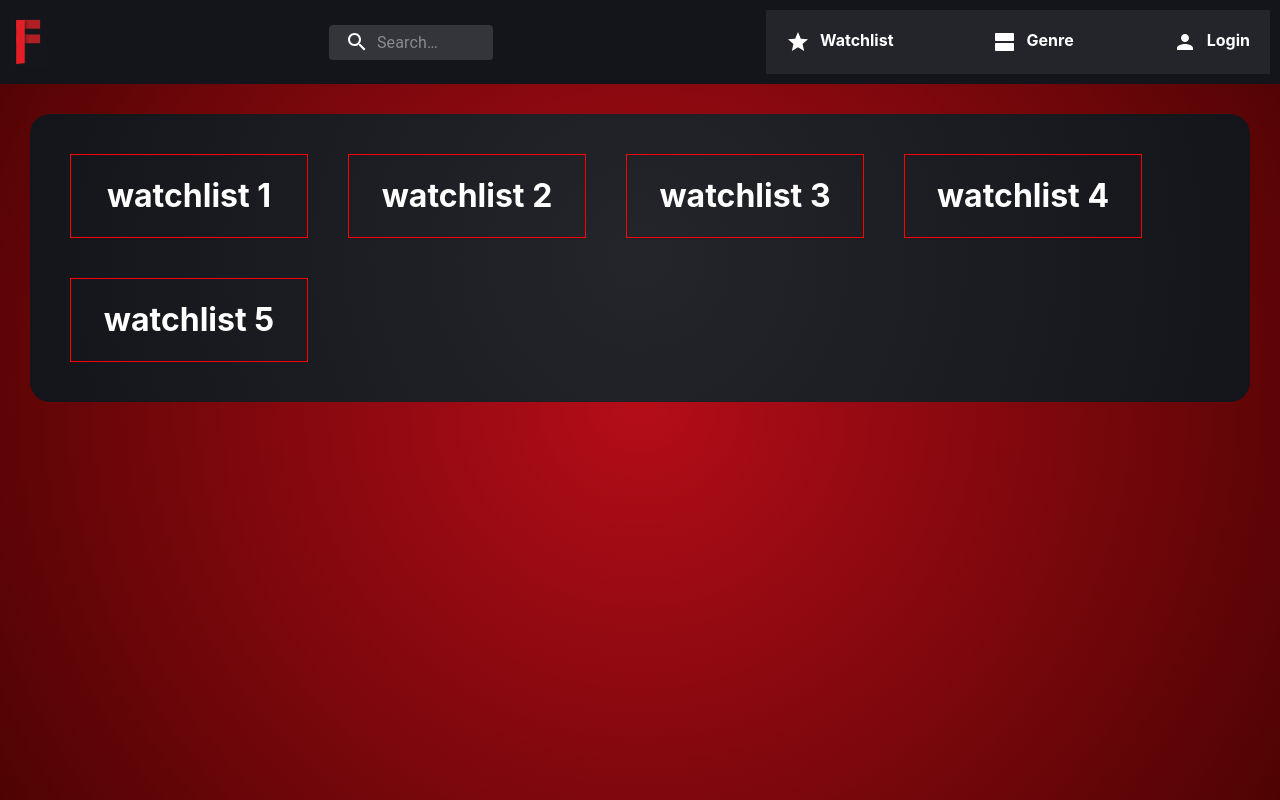
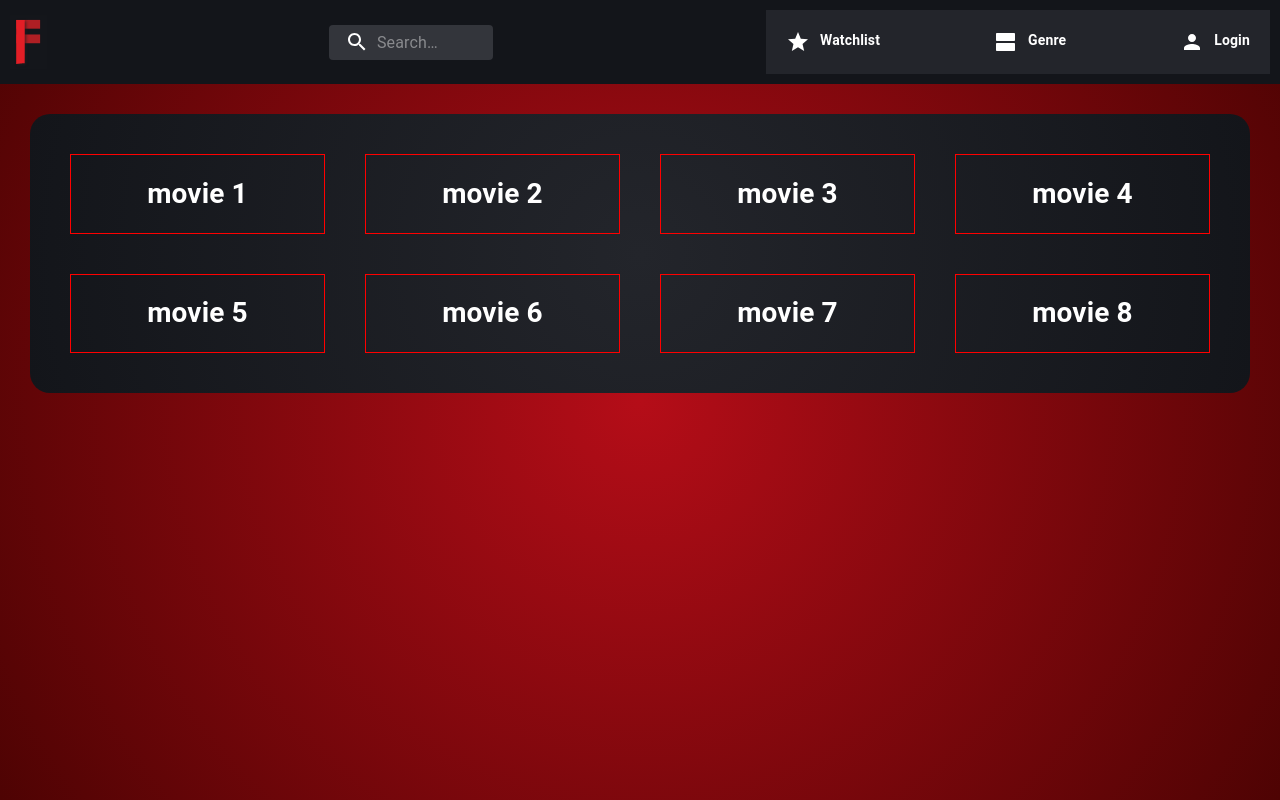
Before and after one commit to anthel/inlamning2_filmapp, a React (Create React App) app in the folder flix-net/: page /Watchlist in a window 1280 px wide. Built offline with nearby package versions, Linux system fonts and the light colour scheme.

Commit message:
nav and basic layout

```diff
--- a/flix-net/src/App.css
+++ b/flix-net/src/App.css
@@ -1,4 +1,4 @@
-.App {
+/* .App {
   text-align: center;
 }
 
@@ -10,10 +10,10 @@
 @media (prefers-reduced-motion: no-preference) {
   .App-logo {
     animation: App-logo-spin infinite 20s linear;
-  }
-}
+  /* }
+} */
 
-.App-header {
+/* .App-header {
   background-color: #282c34;
   min-height: 100vh;
   display: flex;
@@ -35,4 +35,4 @@
   to {
     transform: rotate(360deg);
   }
-}
+} */
--- a/flix-net/src/components/FrontPage.jsx
+++ b/flix-net/src/components/FrontPage.jsx
@@ -4,7 +4,7 @@ export default function FrontPage() {
   return (
     <div className="wrapperWatchlist">
 
-      <h1>front</h1>
+      <h1>Movie Carousel</h1>
     </div>
   )
 }
--- a/flix-net/src/components/Nav.jsx
+++ b/flix-net/src/components/Nav.jsx
@@ -1,20 +1,12 @@
 import React from 'react';
 import { NavLink } from 'react-router-dom';
 import flixnet from '../svg/flixnet.svg'
-import BottomNavigation from '@material-ui/core/BottomNavigation';
-import BottomNavigationAction from '@material-ui/core/BottomNavigationAction';
 import StarIcon from '@material-ui/icons/Star';
 import ViewAgendaIcon from '@material-ui/icons/ViewAgenda';
 import PersonIcon from '@material-ui/icons/Person';
 
-
-import AppBar from '@material-ui/core/AppBar';
-import Toolbar from '@material-ui/core/Toolbar';
-import IconButton from '@material-ui/core/IconButton';
-import Typography from '@material-ui/core/Typography';
 import InputBase from '@material-ui/core/InputBase';
-import { createStyles, fade, Theme, makeStyles } from '@material-ui/core/styles';
-import MenuIcon from '@material-ui/icons/Menu';
+import { createStyles, makeStyles } from '@material-ui/core/styles';
 import SearchIcon from '@material-ui/icons/Search';
 
 
@@ -94,7 +86,7 @@ export default function Nav() {
 
   return (
     <div className="navBar">
-      <img src={flixnet} className="logo"/>
+      <img src={flixnet} className="logo" alt="logo"/>
       <div className={classes.search}>
             <div className={classes.searchIcon}>
               <SearchIcon className={classes.searchIconInSearch}/>
@@ -110,9 +102,9 @@ export default function Nav() {
             />
           </div>
       <div className="navLinks">
-        <NavLink className="navLink" to='/Watchlist'><StarIcon/>Watchlist</NavLink>
-        <NavLink className="navLink" to='/Rendermovies'><ViewAgendaIcon/>Genre</NavLink>
-        <NavLink className="navLink" to='/Login'><PersonIcon/>Login</NavLink>
+        <NavLink className="navLink" to='/Watchlist'><StarIcon className="navIcon"/>Watchlist</NavLink>
+        <NavLink className="navLink" to='/Rendermovies'><ViewAgendaIcon className="navIcon"/>Genre</NavLink>
+        <NavLink className="navLink" to='/Login'><PersonIcon className="navIcon"/>Login</NavLink>
       </div>
     </div>
   )
--- a/flix-net/src/components/WatchList.jsx
+++ b/flix-net/src/components/WatchList.jsx
@@ -4,19 +4,28 @@ export default function WatchList() {
   return (
     <div className="wrapperWatchlist">
       <div className="watchListCard">
-        <h1>watchlist 1</h1>
+        <h1>movie 1</h1>
       </div>
       <div className="watchListCard">
-        <h1>watchlist 2</h1>
+        <h1>movie 2</h1>
       </div>
       <div className="watchListCard">
-        <h1>watchlist 3</h1>
+        <h1>movie 3</h1>
       </div>
       <div className="watchListCard">
-        <h1>watchlist 4</h1>
+        <h1>movie 4</h1>
       </div>
       <div className="watchListCard">
-        <h1>watchlist 5</h1>
+        <h1>movie 5</h1>
+      </div>
+      <div className="watchListCard">
+        <h1>movie 6</h1>
+      </div>
+      <div className="watchListCard">
+        <h1>movie 7</h1>
+      </div>
+      <div className="watchListCard">
+        <h1>movie 8</h1>
       </div>
     </div>
   )
--- a/flix-net/src/index.css
+++ b/flix-net/src/index.css
@@ -1,8 +1,10 @@
 body {
   margin: 0;
-  font-family: -apple-system, BlinkMacSystemFont, 'Segoe UI', 'Roboto', 'Oxygen',
-    'Ubuntu', 'Cantarell', 'Fira Sans', 'Droid Sans', 'Helvetica Neue',
-    sans-serif;
+  font-size: 0.875rem;
+font-family: "Roboto", "Helvetica", "Arial", sans-serif;
+font-weight: 400;
+line-height: 1.43;
+letter-spacing: 0.01071em;
   -webkit-font-smoothing: antialiased;
   -moz-osx-font-smoothing: grayscale;
   background: radial-gradient(circle, rgba(0,3,36,1) 0%, rgba(181,13,24,1) 0%, rgba(78,3,3,1) 100%);
@@ -33,7 +35,6 @@ code {
 .logo {
   width: 3%;
   height: 3%;
-
 }
 
 .navLinks {
@@ -50,13 +51,11 @@ code {
   color: white;
   text-decoration: none;
   padding: 20px;
-
 }
 
-
 svg {
-  padding: 0;
   padding-right: 10px;
+  z-index: 100;
 }
 
 a {
@@ -68,7 +67,8 @@ a {
   display: flex;
   flex-direction: row;
   flex-wrap: wrap;
-  justify-content: start;
+  align-self: start;
+  justify-content: flex-start;
   height: fit-content;
   border-radius: 20px;
   padding: 20px;
@@ -78,10 +78,13 @@ a {
 
 h1 {
   color: white;
+  text-align: center;
 }
 
 .watchListCard {
+  flex-grow: 1;
   border: 1px solid red;
-  width: 20%;
+  min-width: 20%;
+  max-width: 100%;
   margin: 20px;
 }
```
